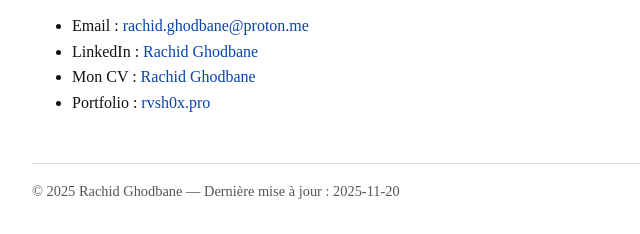
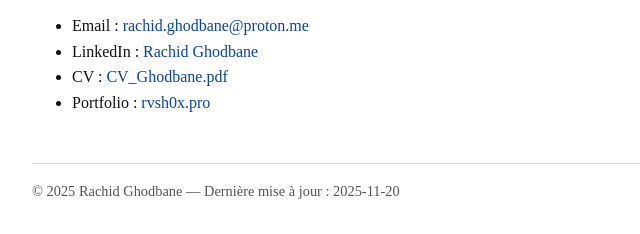
Before and after one commit to rvsh0x/academic-works, a plain HTML site: page index.html in a window 1280 px wide. Shown: the part 562-796 px from the top of the page, 0-640 px from the left. Drawn offline with Linux system fonts and the light colour scheme.

Commit message:
Update index.html

```diff
--- a/index.html
+++ b/index.html
@@ -105,7 +105,7 @@
       <ul>
         <li>Email : <a href="mailto:rachid.ghodbane@proton.me">rachid.ghodbane@proton.me</a></li>
         <li>LinkedIn : <a href="https://www.linkedin.com/in/rachid-g-6888b1248/">Rachid Ghodbane</a></li>
-        <li>Mon CV : <a href="papers/CV_Rachid_Ghodbane.pdf">Rachid Ghodbane</a>
+        <li>CV : <a href="papers/CV_Rachid_Ghodbane.pdf">CV_Ghodbane.pdf</a>
         <li>Portfolio : <a href="https://rvsh0x.pro">rvsh0x.pro</a></li>
 
 
```
